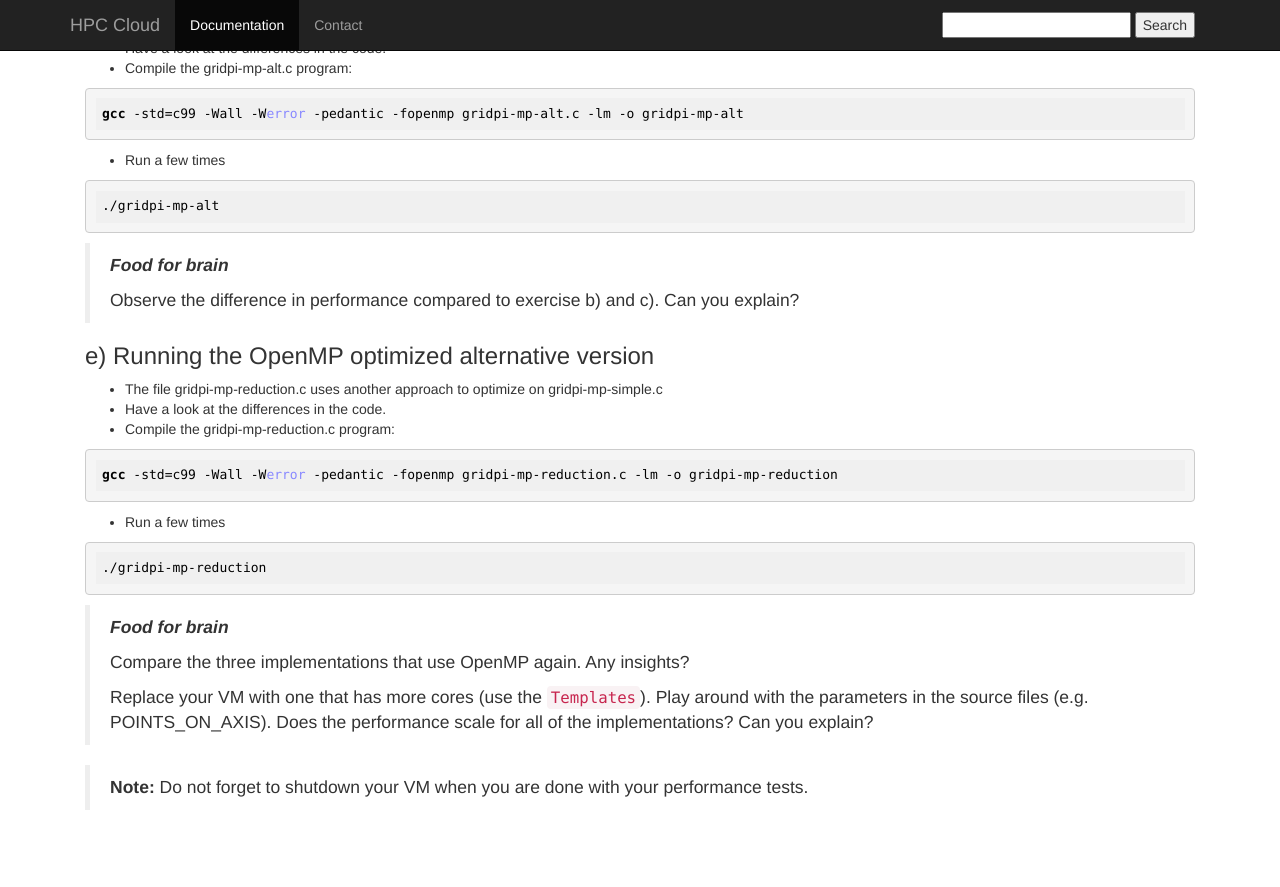
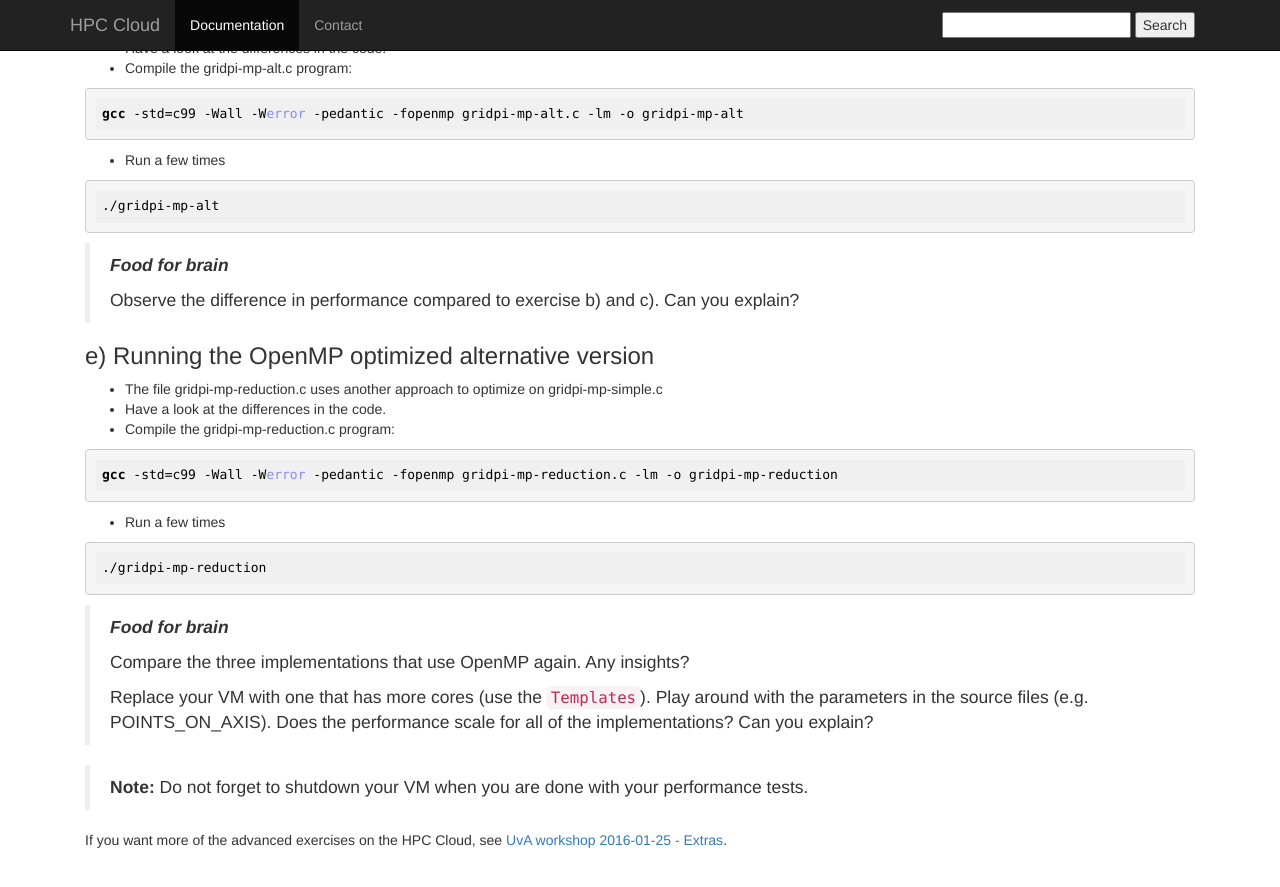
Before and after one commit to sara-nl/clouddocs, a Jekyll site: the page built from UvAworkshop-2016-01-25/UvAworkshop-2016-01-25-OpenMP.markdown, in a window 1280 px wide and 900 px high, scrolled down 1558 px. Shown: the top 887 px of the window. Built offline with Jekyll 4.4.1, drawn with Linux system fonts in a browser that asks for light colours; nearby versions of some CDN libraries.

Commit message:
Update UvAworkshop-2016-01-25-OpenMP.markdown

```diff
--- a/UvAworkshop-2016-01-25/UvAworkshop-2016-01-25-OpenMP.markdown
+++ b/UvAworkshop-2016-01-25/UvAworkshop-2016-01-25-OpenMP.markdown
@@ -128,3 +128,5 @@ gcc -std=c99 -Wall -Werror -pedantic -fopenmp gridpi-mp-reduction.c -lm -o gridp
 
 > **Note:**
 > Do not forget to shutdown your VM when you are done with your performance tests.
+
+ If you want more of the advanced exercises on the HPC Cloud, see [UvA workshop 2016-01-25 - Extras](UvAworkshop-2016-01-25-extras).
```
